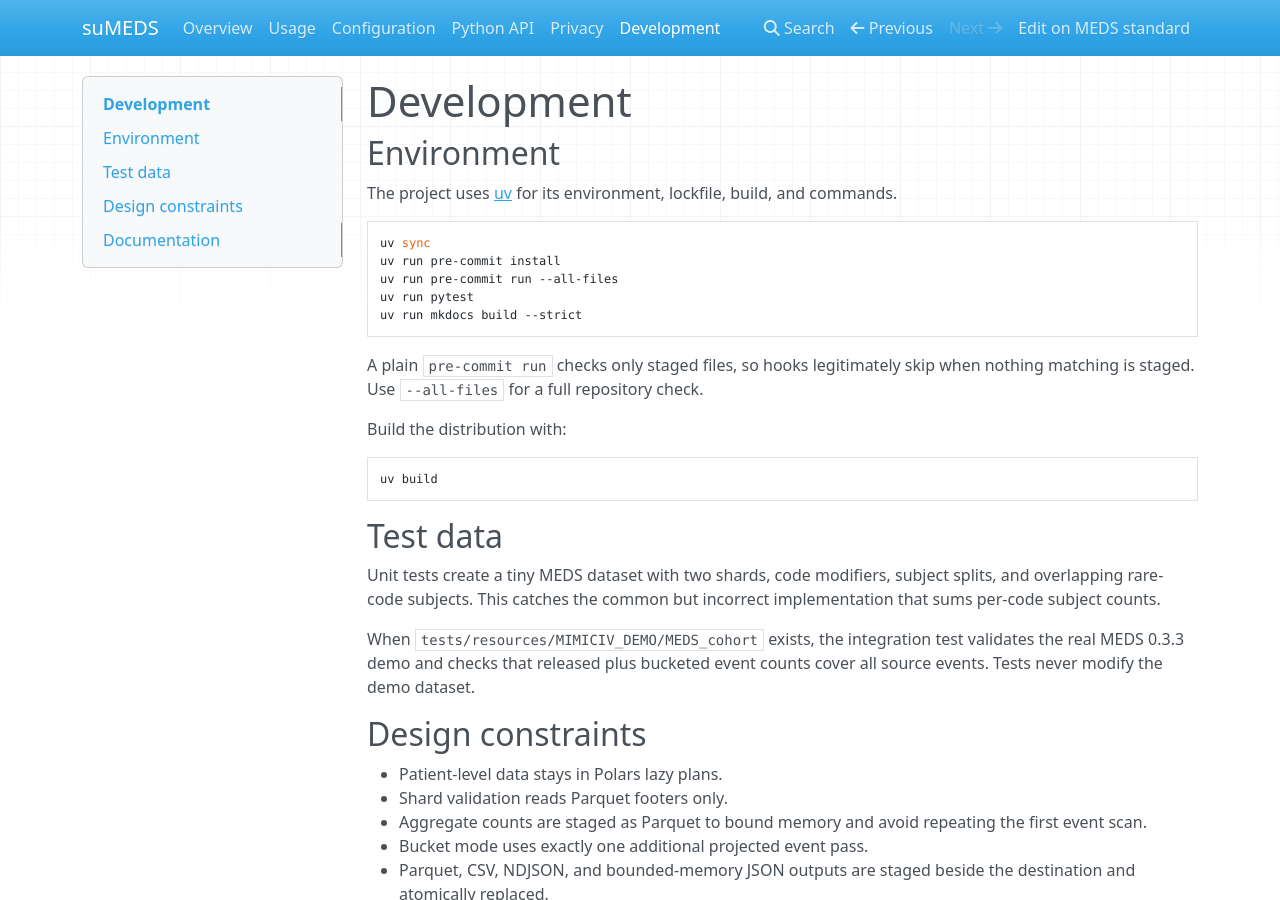
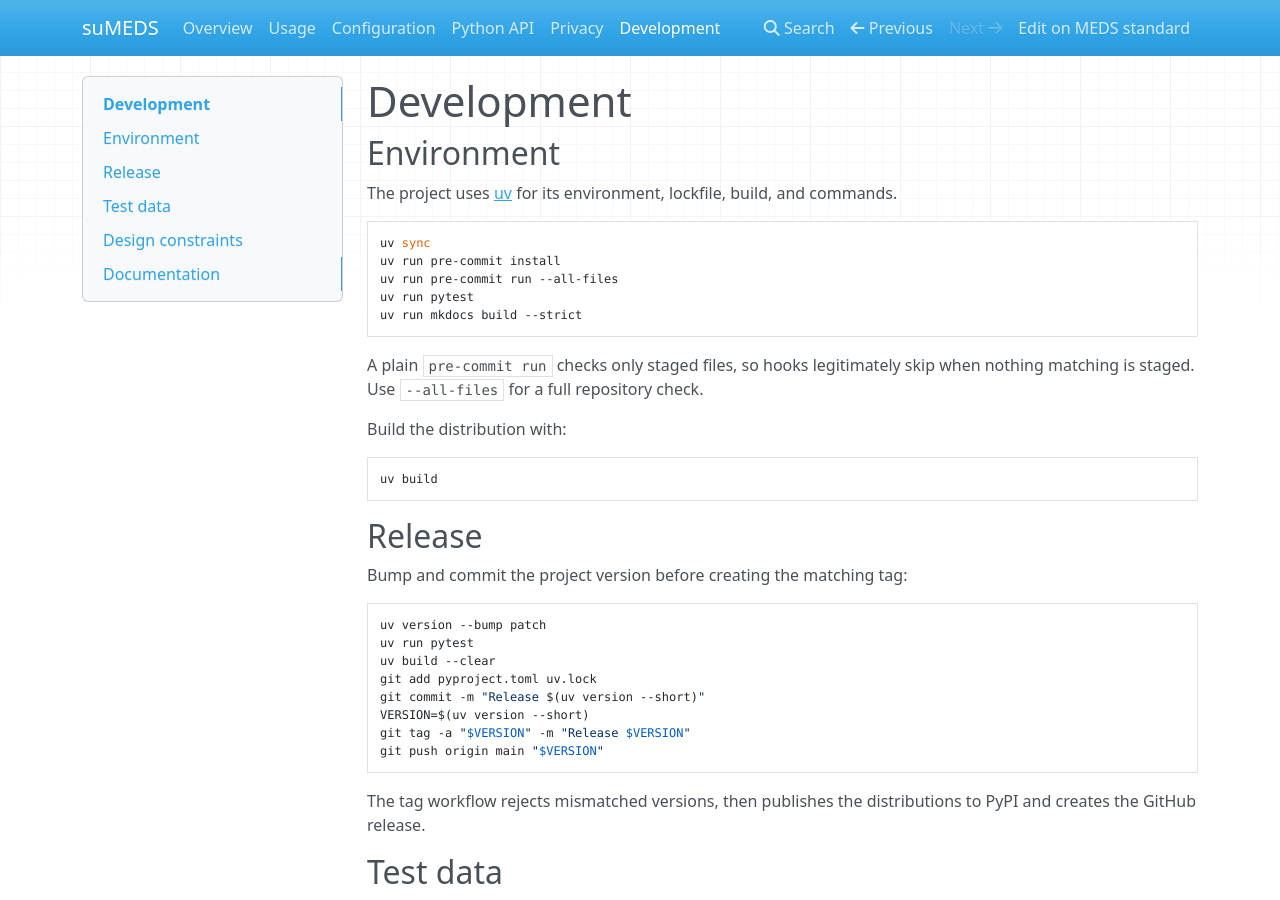
Before and after one commit to rvandewater/suMEDS, an MkDocs documentation site: the page built from docs/development.md, in a window 1280 px wide and 900 px high. Built offline with MkDocs 1.6.1, drawn with Linux system fonts in a browser that asks for light colours; nearby versions of some CDN libraries.

````diff
--- a/docs/development.md
+++ b/docs/development.md
@@ -21,6 +21,24 @@ Build the distribution with:
 ```bash
 uv build
 ```
+
+## Release
+
+Bump and commit the project version before creating the matching tag:
+
+```bash
+uv version --bump patch
+uv run pytest
+uv build --clear
+git add pyproject.toml uv.lock
+git commit -m "Release $(uv version --short)"
+VERSION=$(uv version --short)
+git tag -a "$VERSION" -m "Release $VERSION"
+git push origin main "$VERSION"
+```
+
+The tag workflow rejects mismatched versions, then publishes the distributions
+to PyPI and creates the GitHub release.
 
 ## Test data
 
--- a/pyproject.toml
+++ b/pyproject.toml
@@ -1,6 +1,6 @@
 [project]
 name = "sumeds"
-version = "0.1.0"
+version = "0.1.1"
 description = "Lazy, privacy-aware code occurrence summaries for MEDS datasets"
 readme = "README.md"
 license = "MIT"
````
Also changed, not shown: 2 other files.
